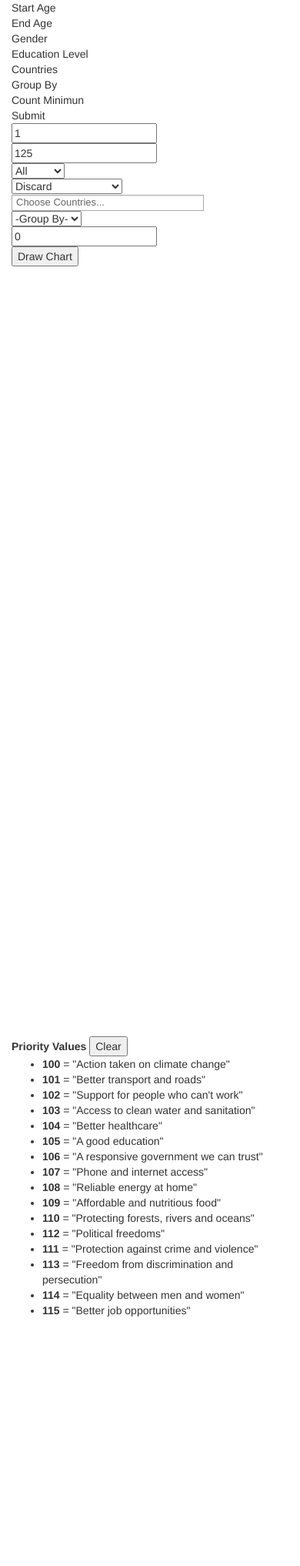
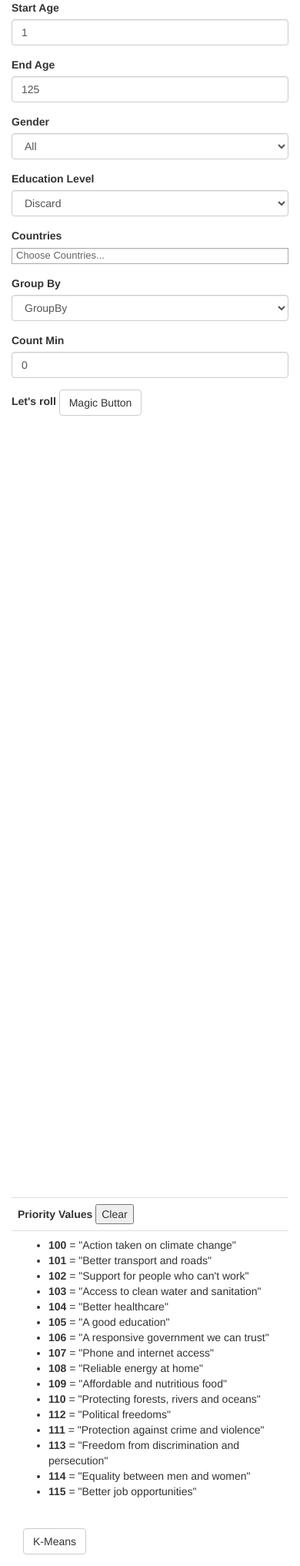
Before and after one commit to scotfu/iv, a Django app: page / in a window 390 px wide. Shown: the whole page at 77% size. Before the commit the page ends 1710 px from the top, so only its background shows below. Run offline with Django 3.2, Linux system fonts and the light colour scheme; some libraries are stand-ins or nearby versions.

Commit message:
D3 with Kmeans

```diff
--- a/web_api/records/distance.py
+++ b/web_api/records/distance.py
@@ -96,7 +96,8 @@ def KMeans(points, k):
     cluster_matrix = assignment(points, centroids)
     #cluster_matrix
     centroids = update_centroids(points, cluster_matrix)
-    plot(points, cluster_matrix, centroids)
+    return cluster_matrix,centroids
+    #plot(points, cluster_matrix, centroids)
 
 def plot(points,cluster_matrix,centroids):
     import numpy as np
--- a/web_api/records/urls.py
+++ b/web_api/records/urls.py
@@ -1,7 +1,7 @@
 #! /usr/bin/env python
 #coding=utf-8
 from django.conf.urls import patterns, url
-from .views import record, bitstring, record_search, bit_string_search,record_search_aggregation,record_search_group,test
+from .views import record, bitstring, record_search, bit_string_search,record_search_aggregation,record_search_group,test,kmeans
 
 
 urlpatterns = patterns('',
@@ -10,6 +10,7 @@ urlpatterns = patterns('',
     url(r'^record/search/$', record_search,name='record_search'),
     url(r'^record/search/aggregation/$', record_search_aggregation,name='record_search_aggregation'),
     url(r'^record/search/group/$', record_search_group,name='record_search_group'),
+    url(r'^record/kmeans/$', kmeans,name='kmeans'),
     url(r'^bitstring/search/$', bit_string_search,name='bit_string_search'),
     url(r'^test/$',test,name='test'),
     )
--- a/web_api/templates/index.html
+++ b/web_api/templates/index.html
@@ -4,7 +4,7 @@
 <meta charset="utf-8">
 <meta name="viewport" content="width=device-width, initial-scale=1">
 <link rel="stylesheet" href="//maxcdn.bootstrapcdn.com/bootstrap/3.2.0/css/bootstrap.min.css">
-<link rel="stylesheet" href="//maxcdn.bootstrapcdn.com/bootstrap/3.2.0/css/bootstrap-theme.min.css">
+
 <link rel="stylesheet" href="static/nv.d3.css">
 <link rel="stylesheet" href="static/chosen.css">
 
@@ -14,29 +14,30 @@
 <body>
 <div class="container-fluid">
 
-<div class="filter row">
- <div class="col-md-1">Start Age</div>
-  <div class="col-md-1">End Age</div>
-  <div class="col-md-1">Gender</div>
-  <div class="col-md-1">Education Level</div>
-  <div class="col-md-1">Countries</div>
-  <div class="col-md-1">Group By</div>
-  <div class="col-md-1">Count Minimun</div>
-  <div class="col-md-1">Submit</div>
-</div>
+<div class="filter row ">
 
-<div class="filter row selection">
+<div class="form-group col-md-1">
+    <label for="Start Age">Start Age</label>
+    <input type="text" class="form-control" id="age_start" placeholder="Start Age" value="1">
+  </div>
 
-  <div class="col-md-1">      <input type="text" id="age_start" value="1"/> </div>
-  <div class="col-md-1">      <input type="text" id="age_end" value="125"/> </div>
+<div class="form-group col-md-1">
+    <label for="Start Age">End Age</label>
+    <input type="text" class="form-control" id="age_end" placeholder="End Age" value="125">
+  </div>
 
-   <div class="col-md-1"><select id="gender">
+ <div class="form-group col-md-1">
+    <label for="Start Age">Gender</label>
+  <select id="gender" class="form-control">
       <option value="0">All</option>
       <option value="1">Male</option>
       <option value="2">Female</option>
-      </select></div>
+      </select>
+  </div>
 
-       <div class="col-md-1"><select id="education">
+ <div class="form-group col-sm-2">
+    <label for="Start Age">Education Level</label>
+    <select id="education" class="form-control">
 
       <option value="0">Discard</option>
       <option value="1">Some primary</option>
@@ -44,10 +45,12 @@
 
       <option value="3">Some secondary</option>
       <option value="4">Finished secondary</option>
-      </select></div>
+      </select>
+  </div>
 
-       <div class="col-md-1">
-             <select id="country" name="country" data-placeholder="Choose Countries..." class="chosen-select" multiple style="width:250px;" tabindex="4">
+ <div class="form-group col-md-2">
+    <label for="Start Age">Countries</label>
+    <select multiple id="country" name="country" data-placeholder="Choose Countries..." class="form-control chosen-select"  tabindex="4">
                                 <option value=0 > All countries</option>
                                 <option value=1 > Afghanistan</option>
                                 <option value=2 > Albania</option>
@@ -246,22 +249,30 @@
                   <option value=192 > Zambia</option>
                   <option value=193 > Zimbabwe</option>
         </select>
-        </div>
+  </div>
 
-  <div class="col-md-1">
-        <select id="groupby">
-      <option selected="selected">-Group By-</option>
+ <div class="form-group col-md-2">
+    <label for="Group By">Group By</label>
+     <select id="groupby" class="form-control">
+      <option selected="selected">GroupBy</option>
       <option>Gender</option>
       <option>Education</option>
-      </select></div>
-  <div class="col-md-1"><input type="text" id ="minimum" value ="0"/>   </div>
-  <div class="col-md-1"><button id="filter_button">Draw Chart</button></div>
+      </select>
+  </div>
+
+   <div class="form-group col-md-1">
+    <label for="Start Age">Count Min</label>
+  <input class="form-control" type="text" id ="minimum" value ="0"/>
+  </div>
+
+  <div class="col-md-1 form-group">
+   <label for="Button">Let's roll</label>
+  <button id="filter_button" class="btn btn-default">Magic Button</button></div>
+</div>
 
 </div>
-  </div>
 
-
-    <div  class="container-fluid">
+    <div class="container-fluid">
 
       <div class="row">
 
@@ -270,7 +281,7 @@
         </div>
 
         <div class="col-md-3">
-          <table id="prioritytable"><tbody><tr> <td><b>Priority Values</b> <button  onclick = "removeClass()">Clear</button> </td> </tr>
+          <table id="prioritytable" class="table"><tbody><tr> <td><b>Priority Values</b> <button  onclick = "removeClass()">Clear</button> </td> </tr>
 
             <tr> <td>  <ul>
                   <li id="p0"><strong>100</strong> = "Action taken on climate change" </li>
@@ -293,9 +304,20 @@
           </tbody> </table>
         </div>
 
+
+      <div class="kmeans col-md-3">
+
+ <div class="col-md-1 form-group">
+  <button id="k_button" class="btn btn-default">K-Means</button></div>
+</div>
+       </div>
       </div>
 
+
+
 </div>
+
+
 <script src="http://ajax.googleapis.com/ajax/libs/jquery/1.11.0/jquery.min.js"></script>
 <script src="//maxcdn.bootstrapcdn.com/bootstrap/3.2.0/js/bootstrap.min.js"></script>
 <script src="static/d3.v3.js"></script>
@@ -307,10 +329,10 @@ var detailButtonBitStr = "";
 var detailButtonUrlStr = "";
 
 $(document).ready(function(){
+$(".chosen-select").chosen()
+})
 
-
-$(".chosen-select").chosen()
-    $("#filter_button").click(function(){
+$("#filter_button").click(function(){
       var ageStart = $("#age_start").val();
       var ageEnd = $("#age_end").val();
       var gender = $("#gender").val();
@@ -371,7 +393,38 @@ $(".chosen-select").chosen()
 
 
     });
-});
+
+
+
+
+$("#k_button").click(function(){
+      var ageStart = $("#age_start").val();
+      var ageEnd = $("#age_end").val();
+      var gender = $("#gender").val();
+      var education = $("#education").val();
+      var country = $("#country").val();
+      var page = 1;
+      var group = $("#groupby").val();
+      var min = $("#minimum").val();
+      var urlString = "start=" + ageStart + "&end=" + ageEnd + "&gender=" + gender + "&education="
+                      + education +  "&country=" + country + "&p=" + page;
+
+      //console.log(urlString);
+
+           $.ajax({
+            type: "GET",
+            //url: "mydataGender.json",
+            //dataType: "json",
+            url: "record/kmeans/?callback=abc&group_by=gender&" + urlString,
+            dataType: "jsonp",
+            success: function(data) {
+              drawGraph(data, 'left', urlString, 'groupK', min);
+            },
+            error : function(httpReq,status,exception){
+                alert(status+" "+exception);
+            }
+          });})
+
 
 function drawGraph(source, myPage, urlStr, group, mincount) {
   //Format A
@@ -399,6 +452,7 @@ function drawGraph(source, myPage, urlStr, group, mincount) {
        highlightPri(bitstr);
         return "BitString: <b>" + bitstr + "</b> Count: <b>" + d["point"]["size"] + "</b>" ;
     });
+      chart.scatter.onlyCircles(false);
     var pg = "#test1_" + myPage + " svg";
     d3.select(pg)
         .datum(getData(source, group, mincount))
@@ -461,24 +515,7 @@ function getData(source, group, mincount) { //# groups,# points per group
   } else if (group == "groupG") {
     //group by gender
     var data = [{key: "Male", values: []}, {key: "Female", values: []}];
-    /*
-    for (var key in source["data"]) {
-      var list = source["data"][key];
-       for (i = 0; i < list.length; i++) {
-           var origin = list[i]["bitstring"]["origin"];
-           var str = list[i]["bitstring"]["nmds"];
 
-           data[key].values.push({
-              x: parseFloat(str.split(",")[0]),
-              y: parseFloat(str.split(",")[1]),
-              size: parseInt(maleArray[i]["count"]),
-              shape: 'circle',
-
-              bitstring: origin
-           });
-       }
-    }  */
-    //console.log(source);
     var maleArray = source["data"]["male"];
 
     var feArray = source["data"]["female"];
@@ -513,7 +550,7 @@ function getData(source, group, mincount) { //# groups,# points per group
 
     }
 
-  } else { //group by education
+  } else if (group == "groupE"){ //group by education
     var data = [{key: "Edu1", values: []}, {key: "Edu2", values: []}, {key: "Edu3", values: []}, {key: "Edu4", values: []}];
     var e1 = source["data"]["edu1"];
     var e2 = source["data"]["edu2"];
@@ -580,8 +617,79 @@ function getData(source, group, mincount) { //# groups,# points per group
 
     }
   }
+  else{
 
-  console.log(data);
+    var data = [{key: "k0", values: []}, {key: "k1", values: []}, {key: "k2", values: []}];
+    var e1 = source["data"]["group0"];
+    var e2 = source["data"]["group1"];
+    var e3 = source["data"]["group2"];
+    var centroids = source["data"]["centroids"];
+    for (i = 0; i < e1.length; i++) {
+       var s = parseInt(e1[i]["count"]);
+       var origin = e1[i]["bitstring"]["origin"];
+       var str = e1[i]["bitstring"]["nmds"];
+       if (s >= mincount) {
+         data[0].values.push({
+            x: parseFloat(str.split(",")[0]),
+            y: parseFloat(str.split(",")[1]),
+            size: s,
+            shape: 'circle',
+            bitstring: origin
+         });
+       }
+    }
+
+    for (i = 0; i < e2.length; i++) {
+       var origin = e2[i]["bitstring"]["origin"];
+       var str = e2[i]["bitstring"]["nmds"];
+       var s = parseInt(e2[i]["count"]);
+       if (s >= mincount) {
+         data[1].values.push({
+            x: parseFloat(str.split(",")[0]),
+            y: parseFloat(str.split(",")[1]),
+            size: s,
+            shape: 'circle',
+            bitstring: origin
+         });
+       }
+
+    }
+    for (i = 0; i < e3.length; i++) {
+       var origin = e3[i]["bitstring"]["origin"];
+       var str = e3[i]["bitstring"]["nmds"];
+       var s = parseInt(e3[i]["count"]);
+       if (s >= mincount) {
+          data[2].values.push({
+            x: parseFloat(str.split(",")[0]),
+            y: parseFloat(str.split(",")[1]),
+            size: s,
+            shape: 'circle',
+            bitstring: origin
+         });
+       }
+
+    }
+
+    for (i = 0; i < centroids.length; i++) {
+          var str = centroids[i];
+          console.log(str);
+          data[i].values.push({
+            x: parseFloat(str[0]),
+            y: parseFloat(str[1]),
+            size: 3500,
+            shape:"square",
+
+         });
+
+
+    }
+
+
+}
+
+
+
+
   return data;
 }
 
```
Also changed, not shown: web_api/records/views.py (+63 -1 lines), 1 other file.
